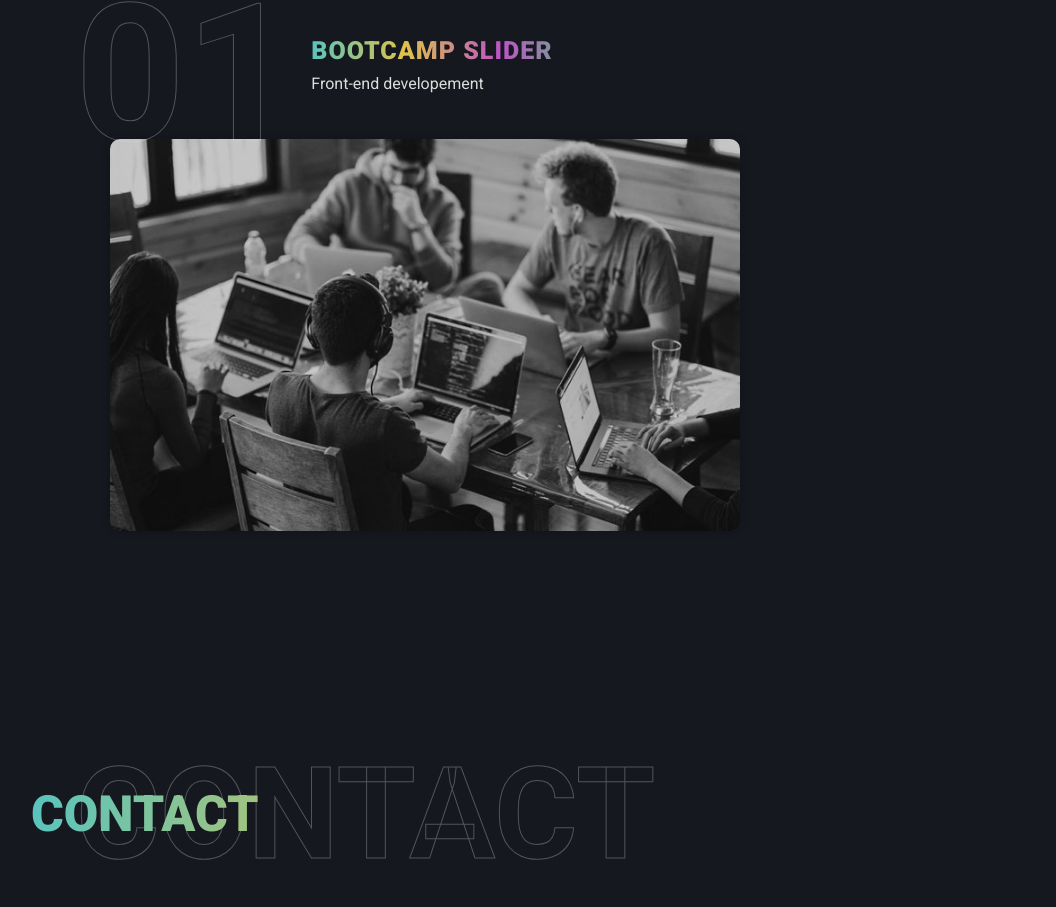
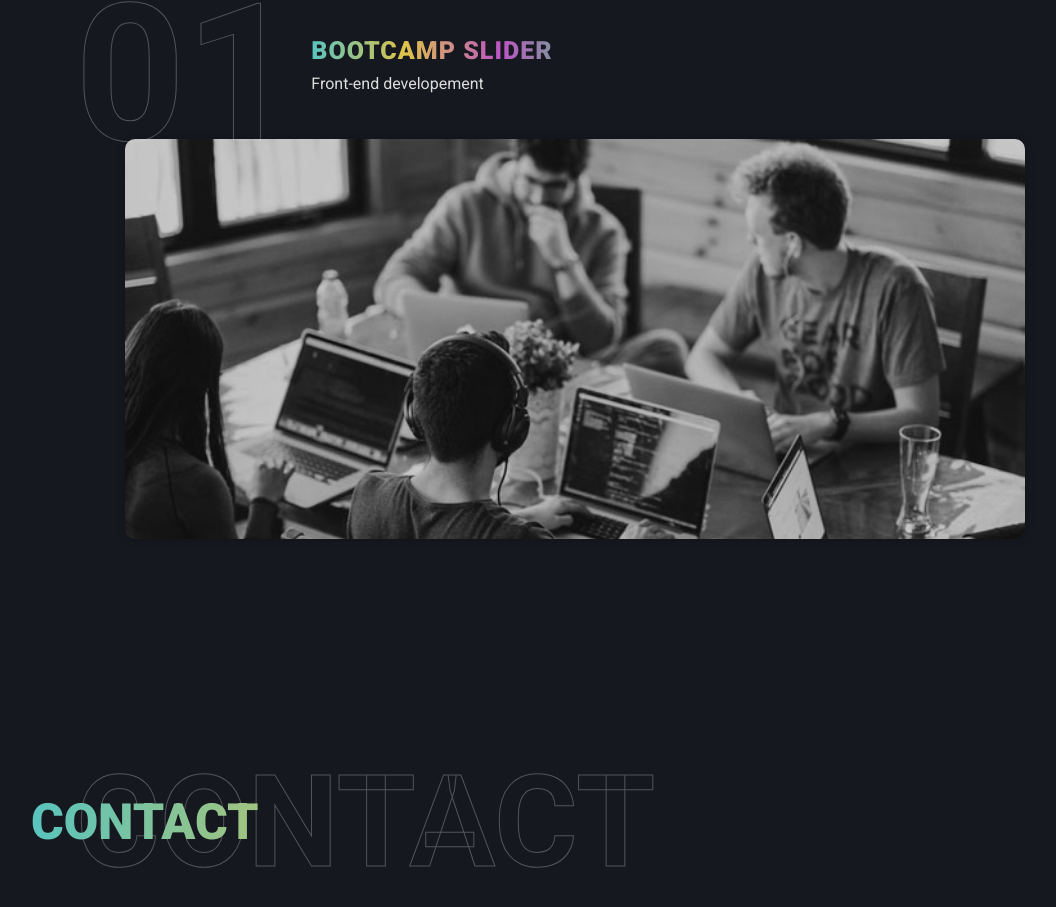
Before and after one commit to hamidousow/hamidousow, a React (Create React App) app: page / in a window 1280 px wide. Shown: the part 1955-2862 px from the top of the page, without its empty margins (65-1121 px from the left). Built offline with nearby package versions, Linux system fonts and the light colour scheme.

Commit message:
img optimization and card fixed

```diff
--- a/src/components/card/_card.scss
+++ /dev/null
@@ -1,93 +0,0 @@
-.card {
-    width: 100%;
-    position: relative;
-    margin: auto;
-
-    .wrapTextCard {
-        display: flex;
-    }
-}
-
-.cardContent {
-    display: flex;
-    flex-direction: column;
-    position: relative;
-    flex-direction: row;
-    column-gap: 1em;
-    flex-wrap: wrap;
-}
-
-.projectNumber {
-    font-size: $bigNumber;
-    font-weight: 900;
-    width: fit-content;
-}
-
-.outlines {
-    -webkit-text-stroke-width: 1px;
-    -webkit-text-stroke-color: $clr-grey;
-    font-weight: bold;
-    color: transparent;
-    z-index: 1;
-    opacity: .3;
-}
-
-.cardRichText {
-    display: flex;
-    justify-content: center;
-    flex-direction: column;
-    padding-bottom: 1.2em;
-
-    .cardTitle {
-        font-size: $smallTitle;
-        font-weight: 800;
-        text-transform: uppercase;
-        margin-bottom: 0.5em;
-        letter-spacing: 1px;
-    }
-
-    .cardSubtitle {
-        font-size: $smallText;
-    }
-}
-
-.blockLink {
-        position: relative;
-        right: 0;
-        bottom: 2em;
-
-        .cardContainerImage {
-            height: 49vmin;
-            width: 90%;
-            margin: 0 auto;
-            overflow: hidden;
-            box-shadow: $boxShadow;
-            cursor: pointer;
-            border-radius: 10px;
-
-        &:hover {
-
-            .cardImg {
-                filter: brightness(0.7);
-            }
-        }
-
-        .cardImg {
-            width: 100%;
-            filter: saturate(0);
-        }
-    }
-}
-
-
-
-@media screen and (min-width: 768px) {
-
-    .containerCards {
-        margin: auto;
-    }
-
-    .card {
-        max-width: 1000px;
-    }
-}
--- a/src/components/cardProject/_cardProject.scss
+++ b/src/components/cardProject/_cardProject.scss
@@ -2,7 +2,6 @@
     display: flex;
     flex-direction: column;
     row-gap: 3em;
-
 
     .card {
         width: 100%;
@@ -54,16 +53,27 @@
     }
 }
 
+.blockLink {
+    margin: auto;
+    max-width: 900px;
+    width: 100%;
+    position: relative;
+    bottom: 2em;
+
     .cardContainerImage {
-    height: 49vmin;
-    width: 90%;
-    margin: 0 auto;
-    // position: relative;
+        height: 50vmin;
+        width: 100%;
         right: 0;
         bottom: 2em;
         overflow: hidden;
         box-shadow: $boxShadow;
         cursor: pointer;
+        border-radius: 10px;
+
+        .cardImg {
+            width: 100%;
+            filter: saturate(0);
+        }
 
         &:hover {
             transition: .5s;
@@ -73,10 +83,8 @@
         }
     }
 
-.cardImg {
-    width: 100%;
-    filter: saturate(0);
 }
+
 
 @media screen and (min-width: 768px) {
 
--- a/src/index.css
+++ b/src/index.css
@@ -609,32 +609,40 @@ body {
   font-size: clamp(12px, 2vw, 16px);
 }
 
-.cardContainerImage {
-  height: 49vmin;
-  width: 90%;
-  margin: 0 auto;
+.blockLink {
+  margin: auto;
+  max-width: 900px;
+  width: 100%;
+  position: relative;
+  bottom: 2em;
+}
+
+.blockLink .cardContainerImage {
+  height: 50vmin;
+  width: 100%;
   right: 0;
   bottom: 2em;
   overflow: hidden;
   -webkit-box-shadow: 0px 0px 10px 0px #0000003b;
           box-shadow: 0px 0px 10px 0px #0000003b;
   cursor: pointer;
+  border-radius: 10px;
 }
 
-.cardContainerImage:hover {
+.blockLink .cardContainerImage .cardImg {
+  width: 100%;
+  -webkit-filter: saturate(0);
+          filter: saturate(0);
+}
+
+.blockLink .cardContainerImage:hover {
   -webkit-transition: .5s;
   transition: .5s;
 }
 
-.cardContainerImage:hover .cardImg {
+.blockLink .cardContainerImage:hover .cardImg {
   -webkit-filter: brightness(0.7);
           filter: brightness(0.7);
-}
-
-.cardImg {
-  width: 100%;
-  -webkit-filter: saturate(0);
-          filter: saturate(0);
 }
 
 @media screen and (min-width: 768px) {
@@ -890,113 +898,4 @@ footer .containerIcons {
   display: block;
   margin: auto;
 }
-
-.card {
-  width: 100%;
-  position: relative;
-  margin: auto;
-}
-
-.card .wrapTextCard {
-  display: -webkit-box;
-  display: -ms-flexbox;
-  display: flex;
-}
-
-.cardContent {
-  display: -webkit-box;
-  display: -ms-flexbox;
-  display: flex;
-  -webkit-box-orient: vertical;
-  -webkit-box-direction: normal;
-      -ms-flex-direction: column;
-          flex-direction: column;
-  position: relative;
-  -ms-flex-direction: row;
-      flex-direction: row;
-  -webkit-column-gap: 1em;
-          column-gap: 1em;
-  -ms-flex-wrap: wrap;
-      flex-wrap: wrap;
-}
-
-.projectNumber {
-  font-size: clamp(100px, 15vw, 200px);
-  font-weight: 900;
-  width: -webkit-fit-content;
-  width: -moz-fit-content;
-  width: fit-content;
-}
-
-.outlines {
-  -webkit-text-stroke-width: 1px;
-  -webkit-text-stroke-color: #dddddd;
-  font-weight: bold;
-  color: transparent;
-  z-index: 1;
-  opacity: .3;
-}
-
-.cardRichText {
-  display: -webkit-box;
-  display: -ms-flexbox;
-  display: flex;
-  -webkit-box-pack: center;
-      -ms-flex-pack: center;
-          justify-content: center;
-  -webkit-box-orient: vertical;
-  -webkit-box-direction: normal;
-      -ms-flex-direction: column;
-          flex-direction: column;
-  padding-bottom: 1.2em;
-}
-
-.cardRichText .cardTitle {
-  font-size: clamp(14px, 3vw, 25px);
-  font-weight: 800;
-  text-transform: uppercase;
-  margin-bottom: 0.5em;
-  letter-spacing: 1px;
-}
-
-.cardRichText .cardSubtitle {
-  font-size: clamp(12px, 2vw, 16px);
-}
-
-.blockLink {
-  position: relative;
-  right: 0;
-  bottom: 2em;
-}
-
-.blockLink .cardContainerImage {
-  height: 49vmin;
-  width: 90%;
-  margin: 0 auto;
-  overflow: hidden;
-  -webkit-box-shadow: 0px 0px 10px 0px #0000003b;
-          box-shadow: 0px 0px 10px 0px #0000003b;
-  cursor: pointer;
-  border-radius: 10px;
-}
-
-.blockLink .cardContainerImage:hover .cardImg {
-  -webkit-filter: brightness(0.7);
-          filter: brightness(0.7);
-}
-
-.blockLink .cardContainerImage .cardImg {
-  width: 100%;
-  -webkit-filter: saturate(0);
-          filter: saturate(0);
-}
-
-@media screen and (min-width: 768px) {
-  .containerCards {
-    margin: auto;
-  }
-  .card {
-    max-width: 1000px;
-  }
-}
 /*# sourceMappingURL=index.css.map */
```
Also changed, not shown: 1 other file (tests, documents, lock files or other folders). Lines whose indentation alone changed are shown as unchanged.
